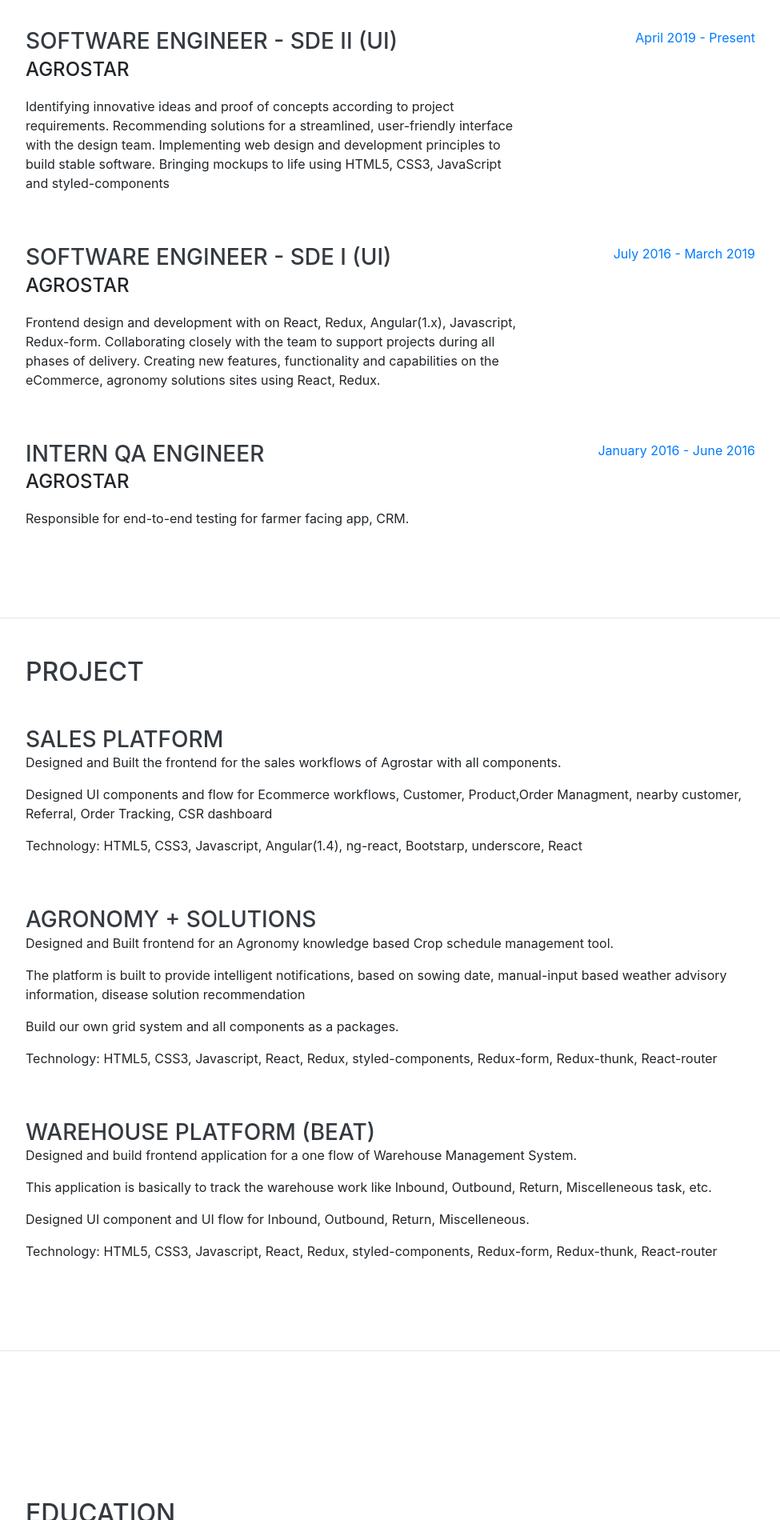
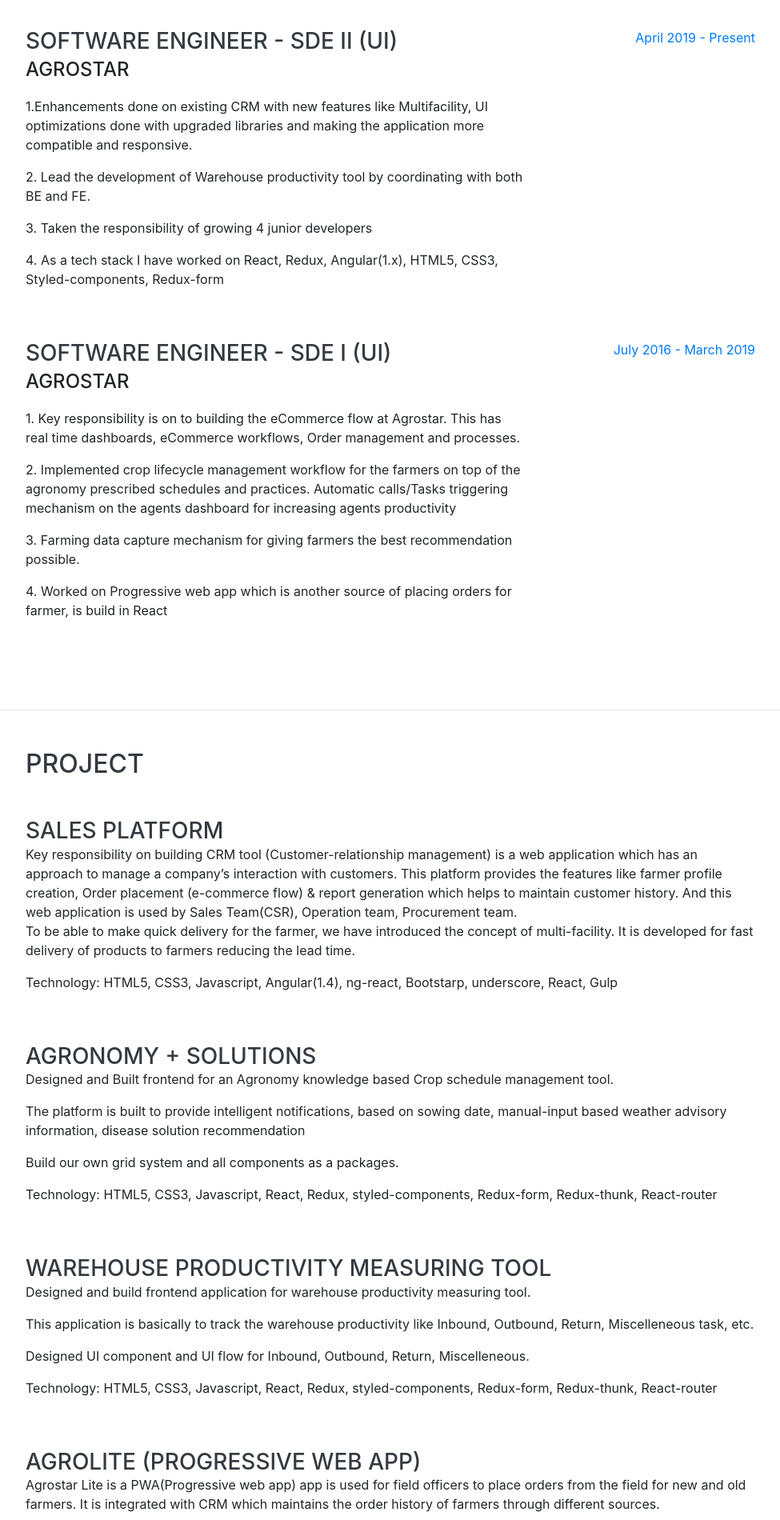
Before and after one commit to sonalioswal/portfolio, a website with bundled scripts: page index.html in a window 1280 px wide. Shown: the part 900-2800 px from the top of the page at 80% size, without its empty margins (288-1263 px from the left). Built offline with nearby package versions, Linux system fonts and the light colour scheme; a web font is replaced by a local one.

Commit message:
Update index.html

```diff
--- a/index.html
+++ b/index.html
@@ -76,6 +76,9 @@
           <li class="nav-item">
             <a class="nav-link js-scroll-trigger" href="#skills">Skills</a>
           </li>
+          <li class="nav-item">
+              <a class="nav-link js-scroll-trigger" href="https://drive.google.com/open?id=1ATygC5VUoBOSTuVHCYj7KdMxczDmlPIg">Resume</a>
+            </li>
         </ul>
       </div>
     </nav>
@@ -91,10 +94,10 @@
             <span class="text-primary">Oswal</span>
           </h1>
           <div class="subheading mb-5">
-            <a href="mailto:name@email.com">sonalioswal93@email.com</a>
+            <a href="mailto:sonalioswal93@email.com">sonalioswal93@email.com</a>
           </div>
           <p class="lead mb-5">
-            Software Engineer with through hands-on experience in product
+            Software Engineer with thorough hands-on experience in product
             development. Supportive and enthusiastic team player dedicated to
             streamlining processes.
           </p>
@@ -124,14 +127,18 @@
             <div class="resume-content">
               <h3 class="mb-0">Software Engineer - SDE II (UI)</h3>
               <div class="subheading mb-3">AgroStar</div>
-              <p>
-                Identifying innovative ideas and proof of concepts according to
-                project requirements. Recommending solutions for a streamlined,
-                user-friendly interface with the design team. Implementing web
-                design and development principles to build stable software.
-                Bringing mockups to life using HTML5, CSS3, JavaScript and
-                styled-components
-              </p>
+                <p>
+                  1.Enhancements done on existing CRM with new features like Multifacility, UI optimizations done with upgraded libraries and making the application more compatible and responsive.
+                </p>
+                <p>
+                  2. Lead the development of Warehouse productivity tool by coordinating with both BE and FE.
+                </p>
+                <p>
+                  3. Taken the responsibility of growing 4 junior developers
+                </p>
+                <p>
+                  4. As a tech stack I have worked on React, Redux, Angular(1.x), HTML5, CSS3, Styled-components, Redux-form
+                </p>
             </div>
             <div class="resume-date text-md-right">
               <span class="text-primary">April 2019 - Present</span>
@@ -145,11 +152,17 @@
               <h3 class="mb-0">Software Engineer - SDE I (UI)</h3>
               <div class="subheading mb-3">AgroStar</div>
               <p>
-                Frontend design and development with on React, Redux,
-                Angular(1.x), Javascript, Redux-form. Collaborating closely with
-                the team to support projects during all phases of delivery.
-                Creating new features, functionality and capabilities on the
-                eCommerce, agronomy solutions sites using React, Redux.
+                1. Key responsibility is on to building the eCommerce flow at Agrostar.
+                This has real time dashboards, eCommerce workflows, Order management and processes.
+              </p>
+              <p>
+                2. Implemented crop lifecycle management workflow for the farmers on top of the agronomy prescribed schedules and practices. Automatic calls/Tasks triggering mechanism on the agents dashboard for increasing agents productivity
+              </p>
+              <p>
+                3. Farming data capture mechanism for giving farmers the best recommendation possible.
+              </p>
+              <p>
+                4. Worked on Progressive web app which is another source of placing orders for farmer, is build in React
               </p>
             </div>
             <div class="resume-date text-md-right">
@@ -157,7 +170,7 @@
             </div>
           </div>
 
-          <div
+          <!-- <div
             class="resume-item d-flex flex-column flex-md-row justify-content-between mb-5"
           >
             <div class="resume-content">
@@ -171,7 +184,7 @@
               <span class="text-primary">January 2016 - June 2016</span>
             </div>
           </div>
-        </div>
+        </div> -->
       </section>
 
       <!-- Project -->
@@ -190,17 +203,15 @@
             <div class="resume-content">
               <h3 class="mb-0">Sales Platform</h3>
               <p>
-                Designed and Built the frontend for the sales workflows of
-                Agrostar with all components.
-              </p>
-              <p>
-                Designed UI components and flow for Ecommerce workflows,
-                Customer, Product,Order Managment, nearby customer, Referral,
-                Order Tracking, CSR dashboard
+                Key responsibility on building CRM tool (Customer-relationship management) is a web application which has an approach to manage a company’s interaction with customers.
+                This platform provides the features like farmer profile creation, Order placement (e-commerce flow) & report generation which helps to maintain customer history.
+                And this web application is used by Sales Team(CSR), Operation team, Procurement team.
+                <br />
+                To be able to make quick delivery for the farmer, we have introduced the concept of multi-facility. It is developed for fast delivery of products to farmers reducing the lead time.
               </p>
               <p>
                 Technology: HTML5, CSS3, Javascript, Angular(1.4), ng-react,
-                Bootstarp, underscore, React
+                Bootstarp, underscore, React, Gulp
               </p>
             </div>
           </div>
@@ -233,18 +244,33 @@
             class="resume-item d-flex flex-column flex-md-row justify-content-between mb-5"
           >
             <div class="resume-content">
-              <h3 class="mb-0">Warehouse Platform (Beat)</h3>
+              <h3 class="mb-0">Warehouse Productivity Measuring Tool</h3>
               <p>
-                Designed and build frontend application for a one flow of
-                Warehouse Management System.
+                Designed and build frontend application for warehouse productivity measuring tool.
               </p>
               <p>
-                This application is basically to track the warehouse work like
+                This application is basically to track the warehouse productivity like
                 Inbound, Outbound, Return, Miscelleneous task, etc.
               </p>
               <p>
                 Designed UI component and UI flow for Inbound, Outbound, Return,
                 Miscelleneous.
+              </p>
+              <p>
+                Technology: HTML5, CSS3, Javascript, React, Redux,
+                styled-components, Redux-form, Redux-thunk, React-router
+              </p>
+            </div>
+          </div>
+
+          <div
+            class="resume-item d-flex flex-column flex-md-row justify-content-between mb-5"
+          >
+            <div class="resume-content">
+              <h3 class="mb-0">Agrolite (Progressive Web App)</h3>
+              <p>
+                Agrostar Lite is a PWA(Progressive web app) app is used for field officers to place orders from the field for new and old farmers.
+                It is integrated with CRM which maintains the order history of farmers through different sources.
               </p>
               <p>
                 Technology: HTML5, CSS3, Javascript, React, Redux,
```
